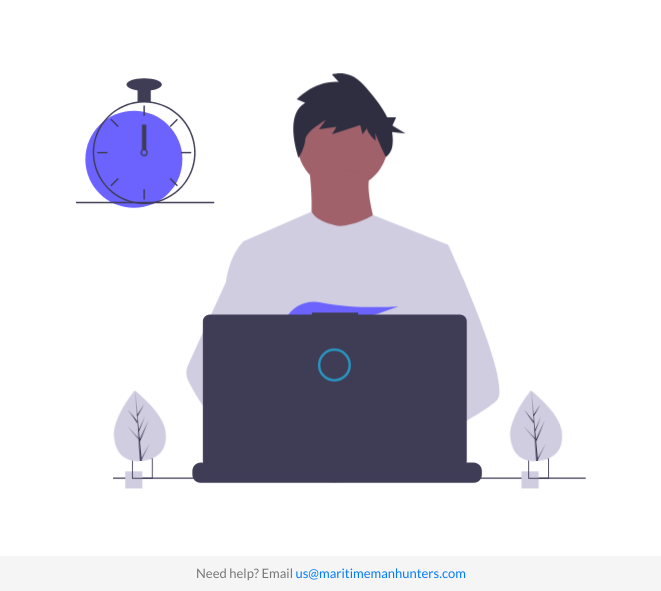
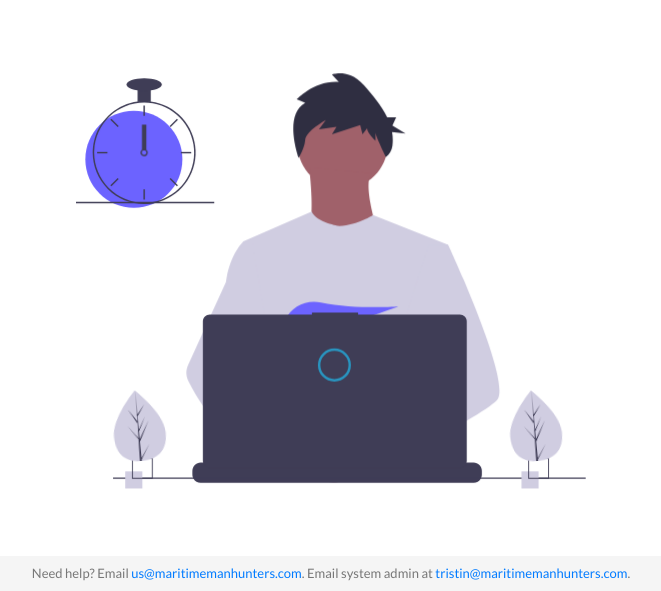
Before and after one commit to DragonsRule10/maritimemanhunters.com, a plain HTML site: page index.html in a window 1280 px wide. Shown: the part 209-800 px from the top of the page, without its empty margins (309-970 px from the left). Drawn offline with nearby package versions, Linux system fonts and the light colour scheme.

Commit message:
Update index.html

```diff
--- a/index.html
+++ b/index.html
@@ -239,7 +239,7 @@
     </div>
     <footer class="footer">
       <div class="container text-center">
-        <span>Need help? Email <a href="mailto:us@maritimemanhunters.com">us@maritimemanhunters.com</a></span>
+        <span>Need help? Email <a href="mailto:us@maritimemanhunters.com">us@maritimemanhunters.com</a>. Email system admin at <a href="mailto:tristin@maritimemanhunters.com">tristin@maritimemanhunters.com</a>.</span>
       </div>
     </footer>
 
```
